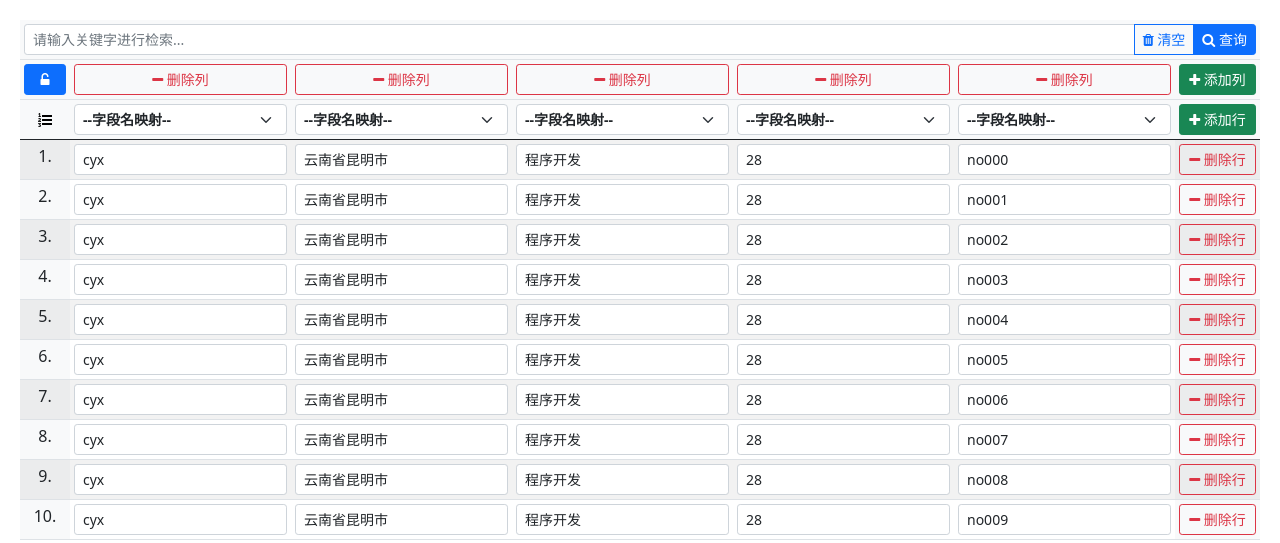
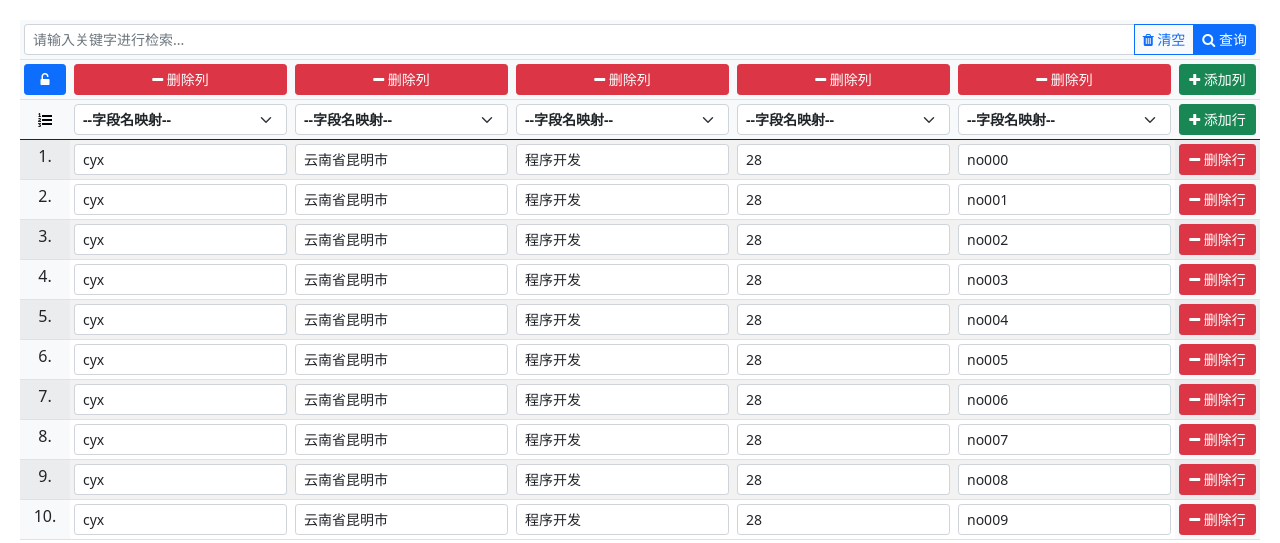
Before and after one commit to chengyuxing/xtable, a plain HTML site: page example/index.html in a window 1280 px wide. Shown: the top 543 px of the page. Drawn offline with Linux system fonts and the light colour scheme.

Commit message:
样式调整

```diff
--- a/example/index.html
+++ b/example/index.html
@@ -53,10 +53,6 @@
             editing: true,
             invalidFormat: '<!{a}/>',
             style: {
-                buttons: {
-                    delColumn: {class: 'btn btn-outline-danger btn-sm'},
-                    delRow: {class:'btn btn-outline-danger btn-sm'}
-                },
                 table: {
                     class: 'table table-striped table-sm'
                 },
```
Also changed, not shown: xtable.js (line endings or trailing spaces).
